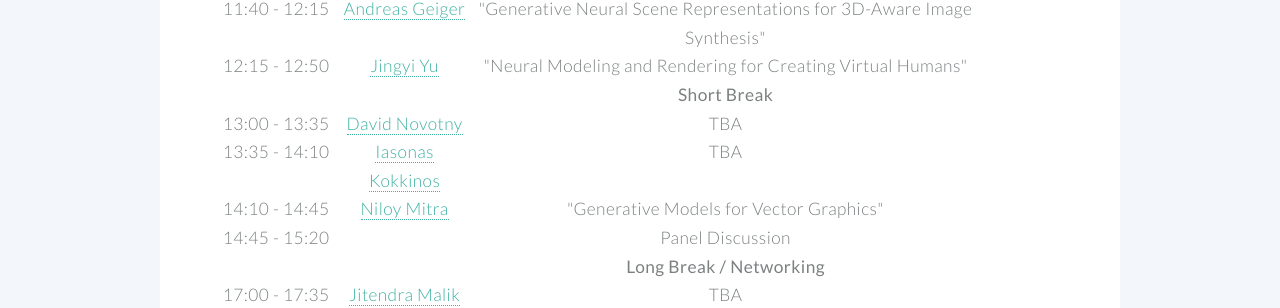
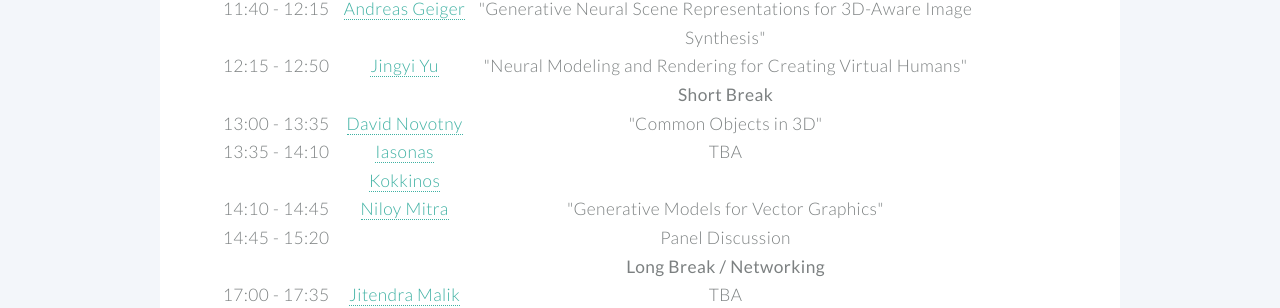
Before and after one commit to unsup3d/unsup3d.github.io, a Jekyll site: the page built from index.html, in a window 1280 px wide and 900 px high, scrolled down 1945 px. Shown: the part 147-455 px from the top of the window. Built offline with Jekyll 4.4.1, drawn with Linux system fonts in a browser that asks for light colours.

Commit message:
updated title

```diff
--- a/index.html
+++ b/index.html
@@ -95,7 +95,7 @@ banner: images/banner.jpg
           <tr>
             <td class="convertTimeRange">13:00-13:35</td>
             <td><a href="https://d-novotny.github.io/" target="_blank">David Novotny</a></td>
-            <td>TBA</td>
+            <td>"Common Objects in 3D"</td>
             <td></td>
           </tr>
           <tr>
```
